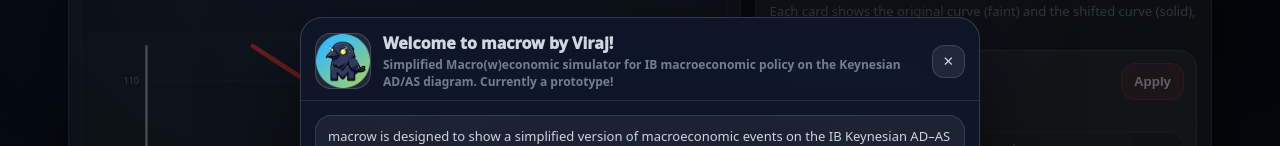
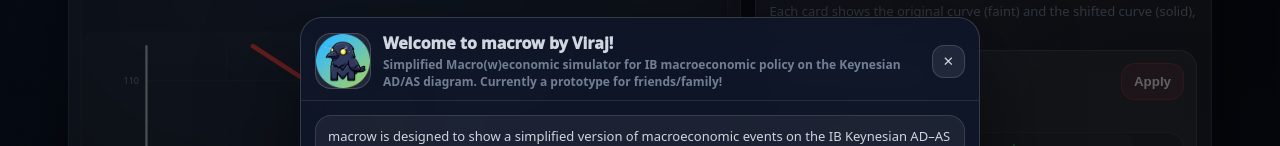
Before and after one commit to VirajRao10/macrow, a plain HTML site: page index.html in a window 1280 px wide. Shown: the part 193-339 px from the top of the page. Drawn offline with Linux system fonts and the light colour scheme.

Commit message:
Update welcome modal: expand prototype note to friends/family

```diff
--- a/index.html
+++ b/index.html
@@ -121,7 +121,7 @@
           <div>
             <div id="welcomeTitle" class="modalTitle">Welcome to macrow by Viraj!</div>
             <div style="margin-top:2px; font-size:12px; color: rgba(148,163,184,0.75); font-weight:700;">
-              Simplified Macro(w)economic simulator for IB macroeconomic policy on the  Keynesian AD/AS diagram. Currently a prototype!
+              Simplified Macro(w)economic simulator for IB macroeconomic policy on the  Keynesian AD/AS diagram. Currently a prototype for friends/family!
             </div>
           </div>
         </div>
```
